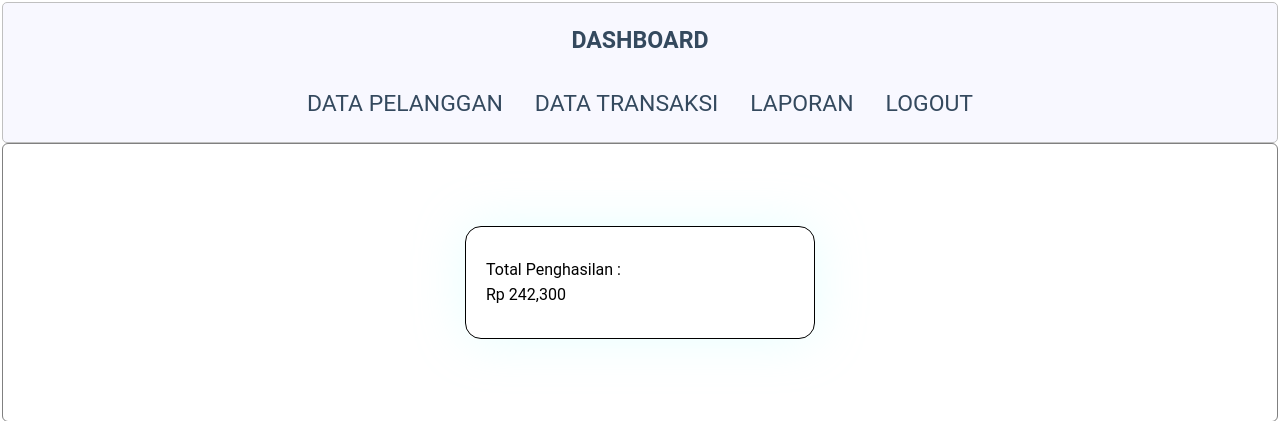
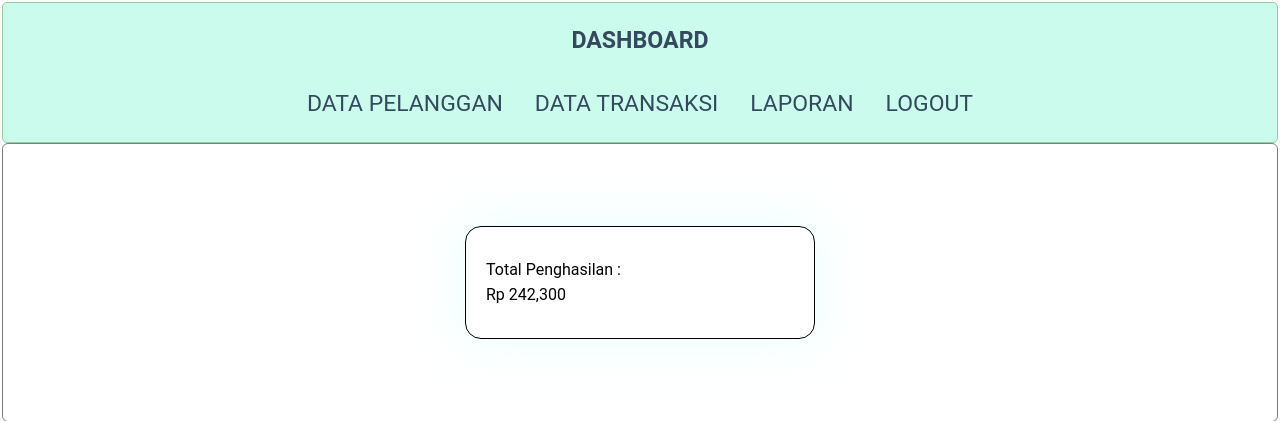
Before and after one commit to vaniadwilestari/ujikomvan, a PHP site: page /kasir/index.php in a window 1280 px wide. Shown: the top 421 px of the page. Run offline with PHP 8.4, Linux system fonts and the light colour scheme; data comes from the database, SQL or seed files in the repository; a stand-in replaces the project's code that opens the database connection.

Commit message:
Update bar.css

```diff
--- a/vann/css/bar.css
+++ b/vann/css/bar.css
@@ -291,8 +291,8 @@ a {
 .header {
 	padding-top: .5em;
 	padding-bottom: .5em;
-	border: 1px solid #C0C0C0;
-	background-color: #F8F8FF;
+	border: 1px solid #92cd9e;
+	background-color: #74f3d061;
 	-webkit-box-shadow: 0px 0px 5px 0px rgba(0,0,0,0.75);
 	-moz-box-shmoz-box-shadow: 0px 0px 5px 0px rgba(0,0,0,0.75);
 	box-shadow: 0px 0px 0px 0px rgba(0,0,0,0.75);
```
